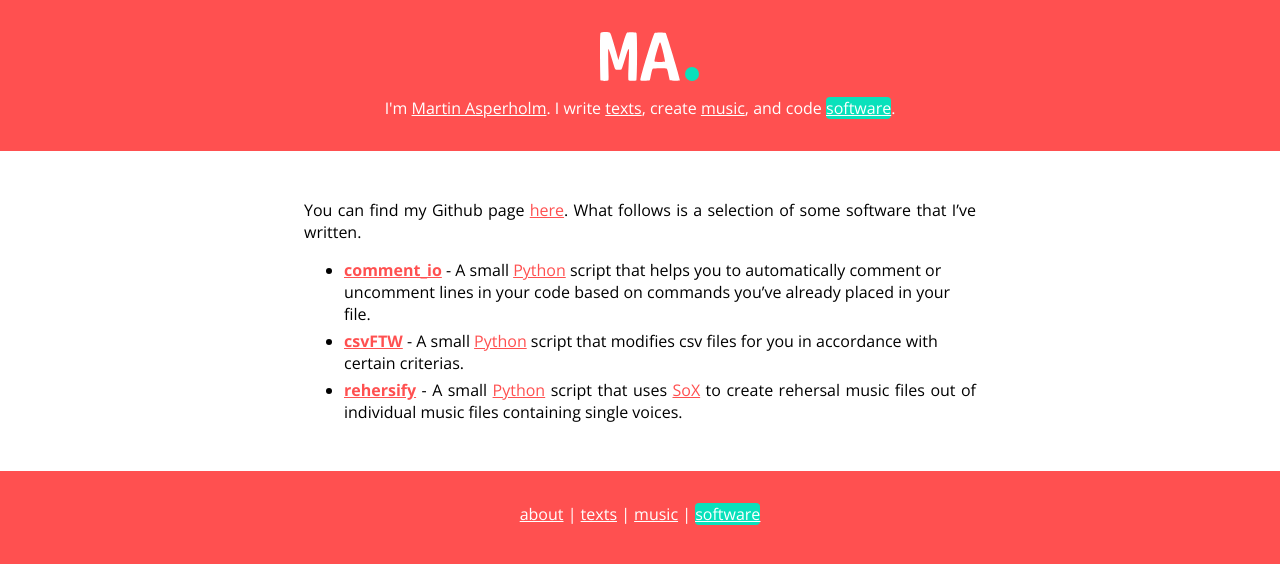
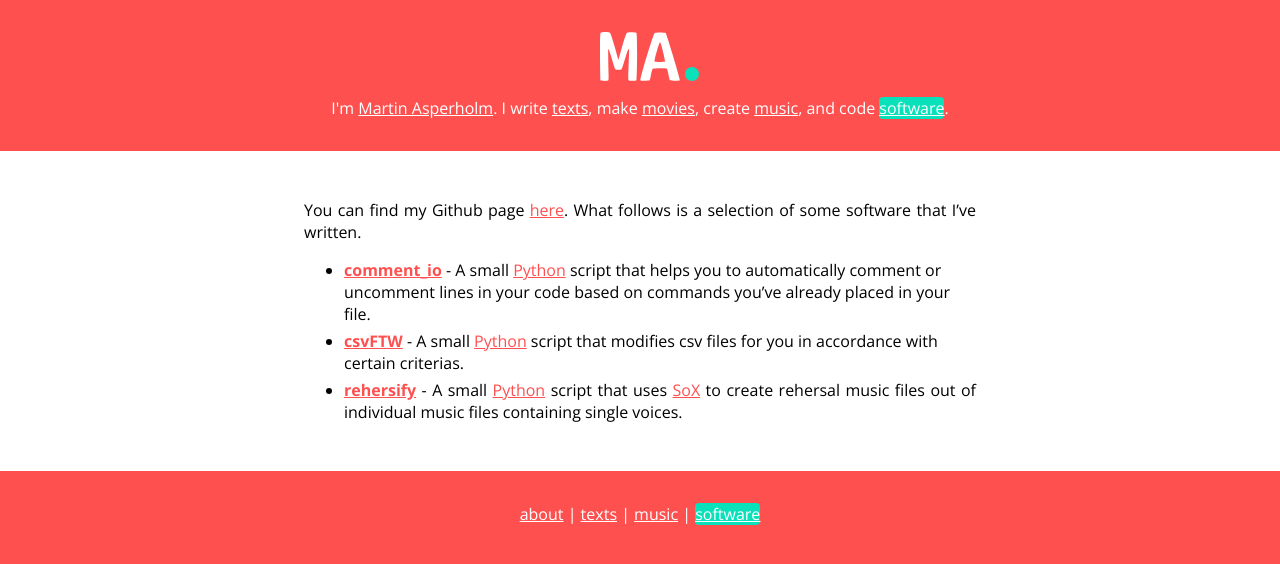
Before and after one commit to Speldosa/Speldosa.github.io, a Jekyll site: the page built from software/index.md, in a window 1280 px wide. Shown: the top 564 px of the page. Built offline with Jekyll 4.4.1, drawn with Linux system fonts in a browser that asks for light colours.

Commit message:
Update headerNavigation.html

```diff
--- a/_includes/headerNavigation.html
+++ b/_includes/headerNavigation.html
@@ -1,5 +1,5 @@
 <div class=navigation>
 	<nav>
-		I'm <span {% if page.nav == "About"%}class=selected{% endif %}><a href="/about/">Martin Asperholm</a></span>. I write <span {% if page.nav == "Texts"%}class=selected{% endif %}><a href="/texts/">texts</a></span>, create <span {% if page.nav == "Music"%}class=selected{% endif %}><a href="/music/">music</a></span>, and code <span {% if page.nav == "Software"%}class=selected{% endif %}><a href="/software/">software</a></span>.
+		I'm <span {% if page.nav == "About"%}class=selected{% endif %}><a href="/about/">Martin Asperholm</a></span>. I write <span {% if page.nav == "Texts"%}class=selected{% endif %}><a href="/texts/">texts</a></span>, make <span {% if page.nav == "Movies"%}class=selected{% endif %}><a href="/movies/">movies</a></span>, create <span {% if page.nav == "Music"%}class=selected{% endif %}><a href="/music/">music</a></span>, and code <span {% if page.nav == "Software"%}class=selected{% endif %}><a href="/software/">software</a></span>.
 	</nav>
 </div>
```
